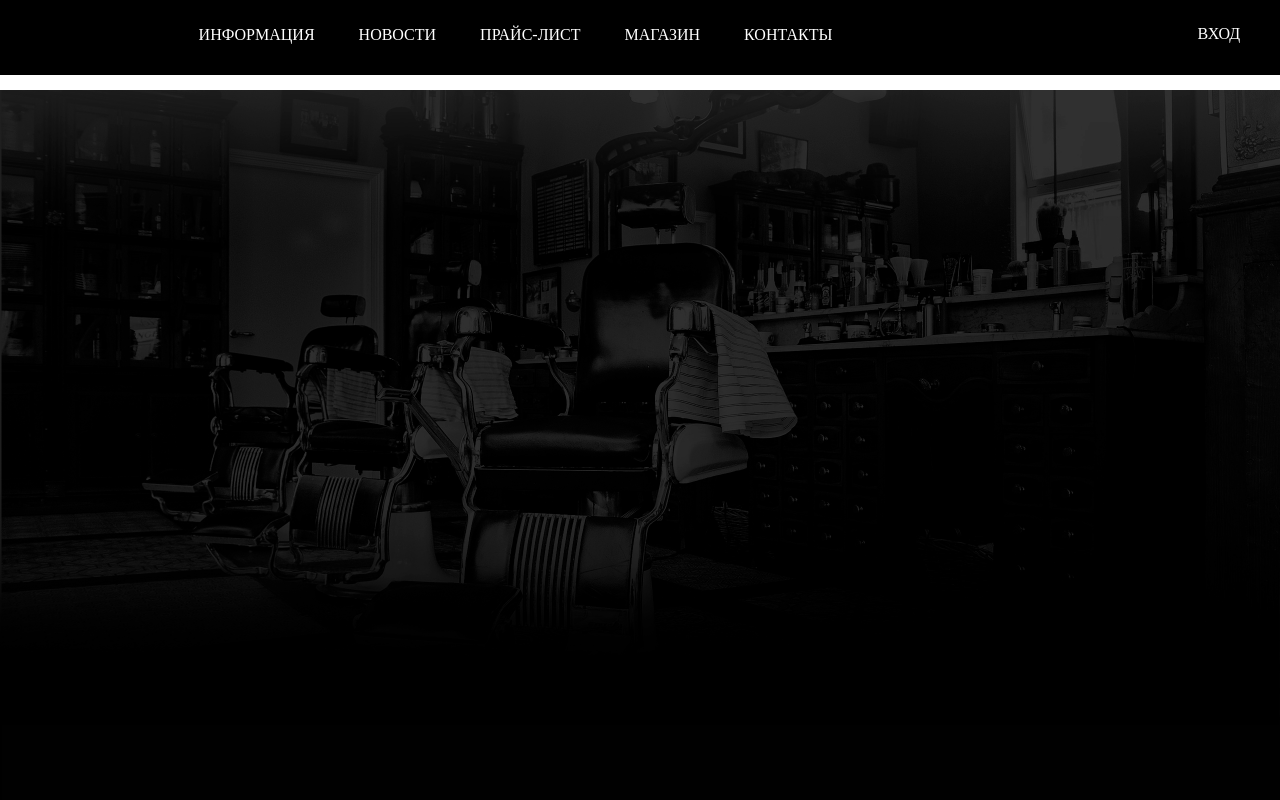
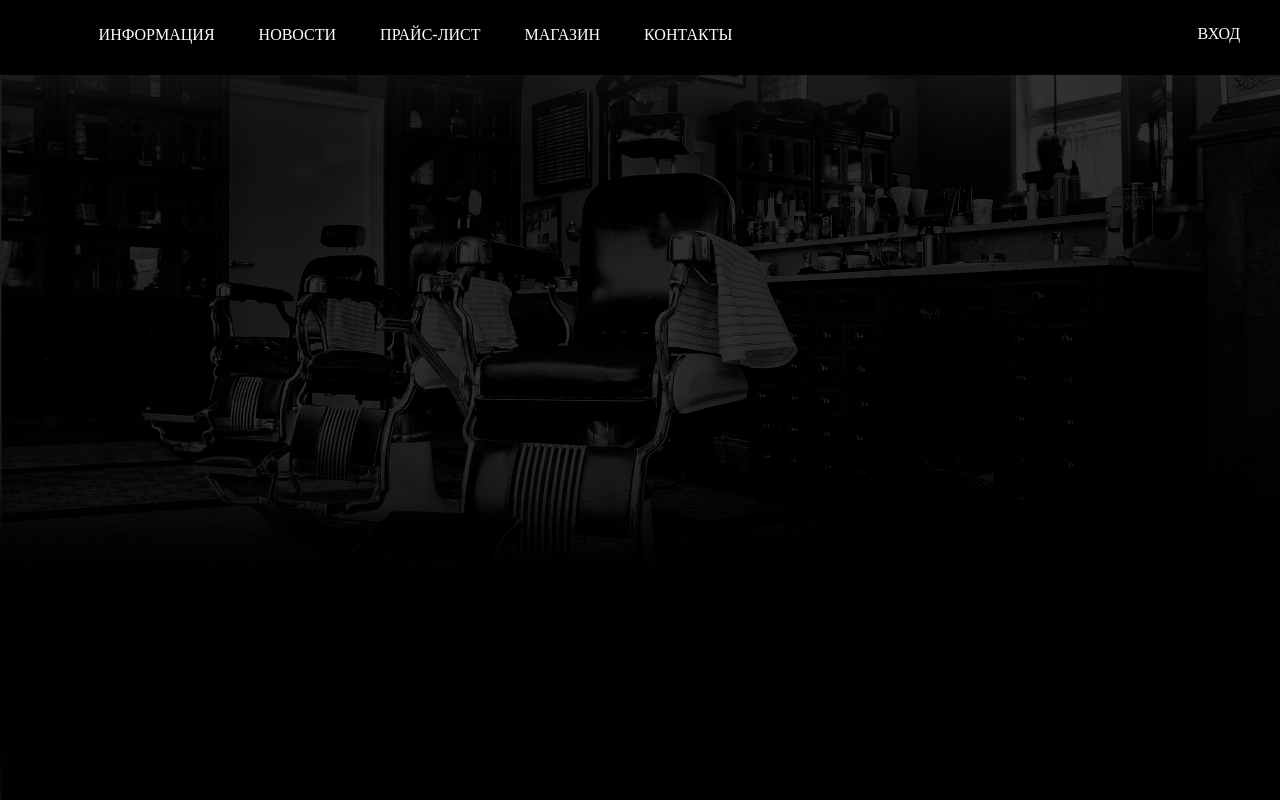
Before and after one commit to Ilya-Kuzznetsov/292029-barbershop, a plain HTML site: page index.html in a window 1280 px wide. Shown: the top 800 px of the page. Drawn offline with Linux system fonts and the light colour scheme.

Commit message:
Немного накинул размеров

```diff
--- a/css/style.css
+++ b/css/style.css
@@ -1,21 +1,25 @@
 body{
     position: relative;
     width: 100%;
-    height: 1756px;
+    height: 1300px;
     text-align: center;
     margin: 0;
-
-}
-main{
     background-image: url("../img/123.jpg");
     background-repeat: no-repeat;
     background-size: 100%;
-    background-position: 0 8%;
+
+}
+/*main{
+    display: block;
+    position:  relative;
+    background-image: url("../img/123.jpg");
+    background-repeat: no-repeat;
+    background-size: 100%;
+    background-position: 0 -12%;
     width: 100%;
     height: 100%;
 
-}
-
+}*/
 .page-header{ /* Стили для хэдера*/
     position: relative;
     width: 100%;
@@ -29,7 +33,7 @@ main{
     text-align: center;
     vertical-align: middle;
     top: 10px;
-    right: 100px;
+    right: 200px;
 }
 li{
     display: inline-block;
--- a/index.html
+++ b/index.html
@@ -6,7 +6,7 @@
     <title>HTML Academy: Барбершоп</title>
   </head>
   <body>
-    <main>
+
     <header class="page-header">
       <nav class="main-menu">
         <ul class="menu">
@@ -22,6 +22,7 @@
         </div>
     </nav>
     </header>
+    <main>
     <div class="main-field">
 
 
```
